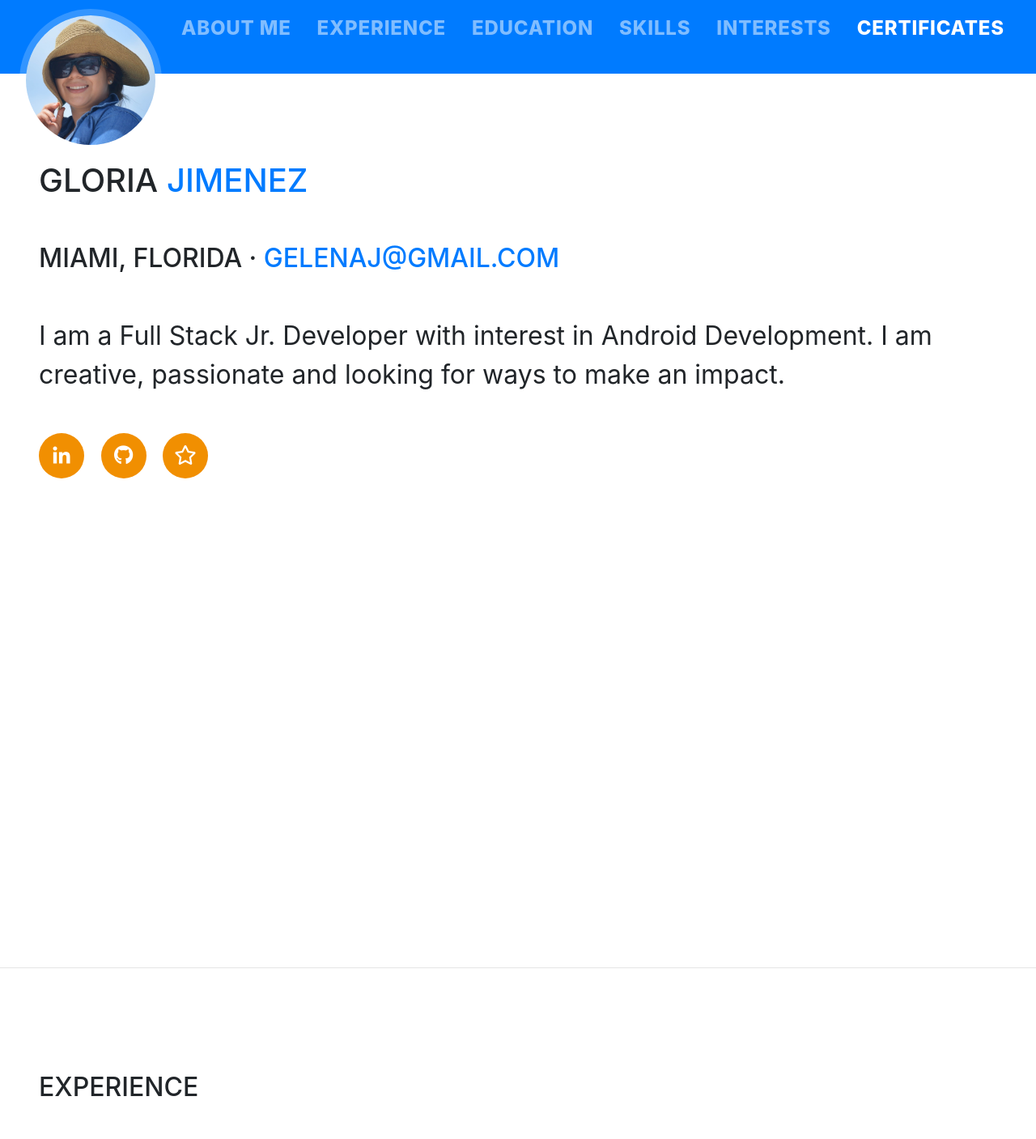
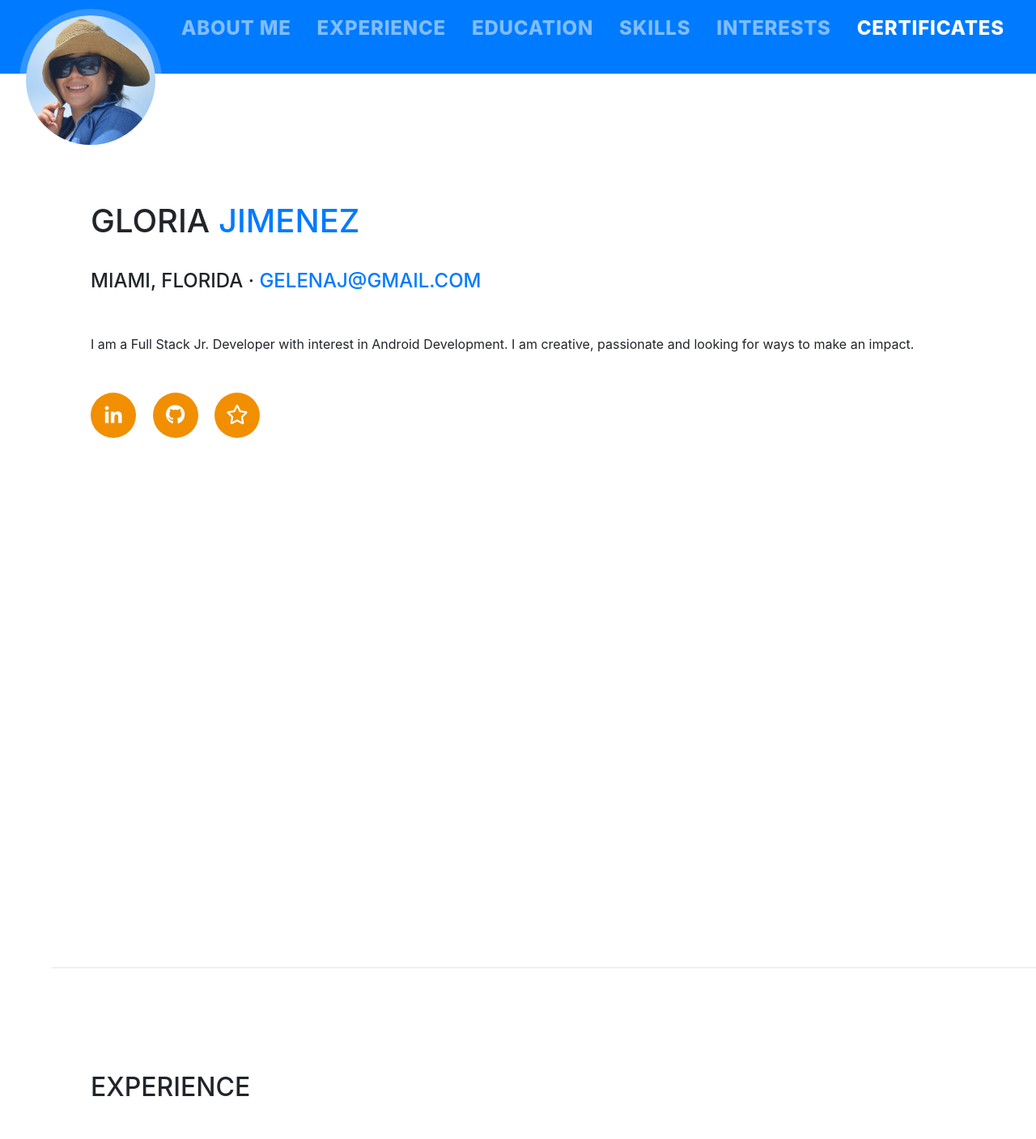
Before and after one commit to gelenaj/resume, a website with bundled scripts: page index.html in a window 1280 px wide. Shown: the part 5-1412 px from the top of the page at 81% size. Built offline with nearby package versions, Linux system fonts and the light colour scheme; a web font is replaced by a local one.

```diff
--- a/css/resume.css
+++ b/css/resume.css
@@ -274,6 +274,8 @@
         width: 100%;
     }
 
+
+
     section.resume-section{
         margin-bottom: 400px;
     }
@@ -289,55 +291,6 @@
         width: 100%;
     }
 
-}
-
-@media (min-width: 900px) {
-    #sideNav .navbar-collapse .navbar-nav {
-        flex-direction: row !important;
-    }
-
-    body {
-        padding-top: 0;
-        padding-left: 17rem;
-        font-size: 1rem;
-    }
-
-    section.resume-section{
-    max-width: unset;
-    }
-
-    h1{
-        font-size:11rem;
-    }
-
-    h2{
-        font-size: 5rem;
-    }
-    h3{
-        font-size: 3rem;
-    }
-
-    .subheading{
-        font-size: 4rem;
-        margin-top: 3rem;
-    }
-
-    p.lead{
-        font-size: 3rem;
-    }
-
-    section.resume-section{
-        font-size: 2.5rem;
-    }
-
-    body{
-        font-size: 3rem;
-        width:auto;
-    }
-
-    p{
-        font-size: 3rem;
-    }
 }
 
 @media (min-width: 768px) {
@@ -379,34 +332,55 @@
     }
 }
 
-@media (min-width: 900px){
+@media (min-width: 900px) {
+    #sideNav .navbar-collapse .navbar-nav {
+        flex-direction: row !important;
+    }
+     #sideNav .navbar-brand .img-profile{
+        max-width:9rem;
+    }
+
+
+
+    body {
+        padding-top: 0;
+        padding-left: 4rem;
+        font-size: 1rem;
+    }
+
+    section.resume-section{
+    max-width: unset;
+    }
+
+    h1{
+        font-size:2rem;
+    }
+
+    h2{
+        font-size: 1.5rem;
+    }
+    h3{
+        font-size: 1rem;
+    }
+
+    .subheading{
+        font-size: 1.5rem;
+        margin-top: 2rem;
+    }
+
+
+    body{
+        font-size: 1.5rem;
+        width:auto;
+    }
+
+    p{
+        font-size: 1rem;
+    }
+
     #sideNav .navbar-collapse .navbar-nav {
         font-size: 1.5rem;
     }
-
-    body{
-        padding-left: 0px;
-        line-height: 2;
-    }
-    h1{
-        font-size: 3rem;
-    }
-    h2{
-        font-size: 2rem;
-    }
-    h3{
-        font-size: 1.5rem;
-    }
-    .p-0{
-        padding: auto;
-    }
-    p, section.resume-section, section.resume-section {
-        font-size: 1rem;
-    }
-    .subheading, p.lead{
-        font-size: 2rem;
-    }
-
 
 }
 
```
